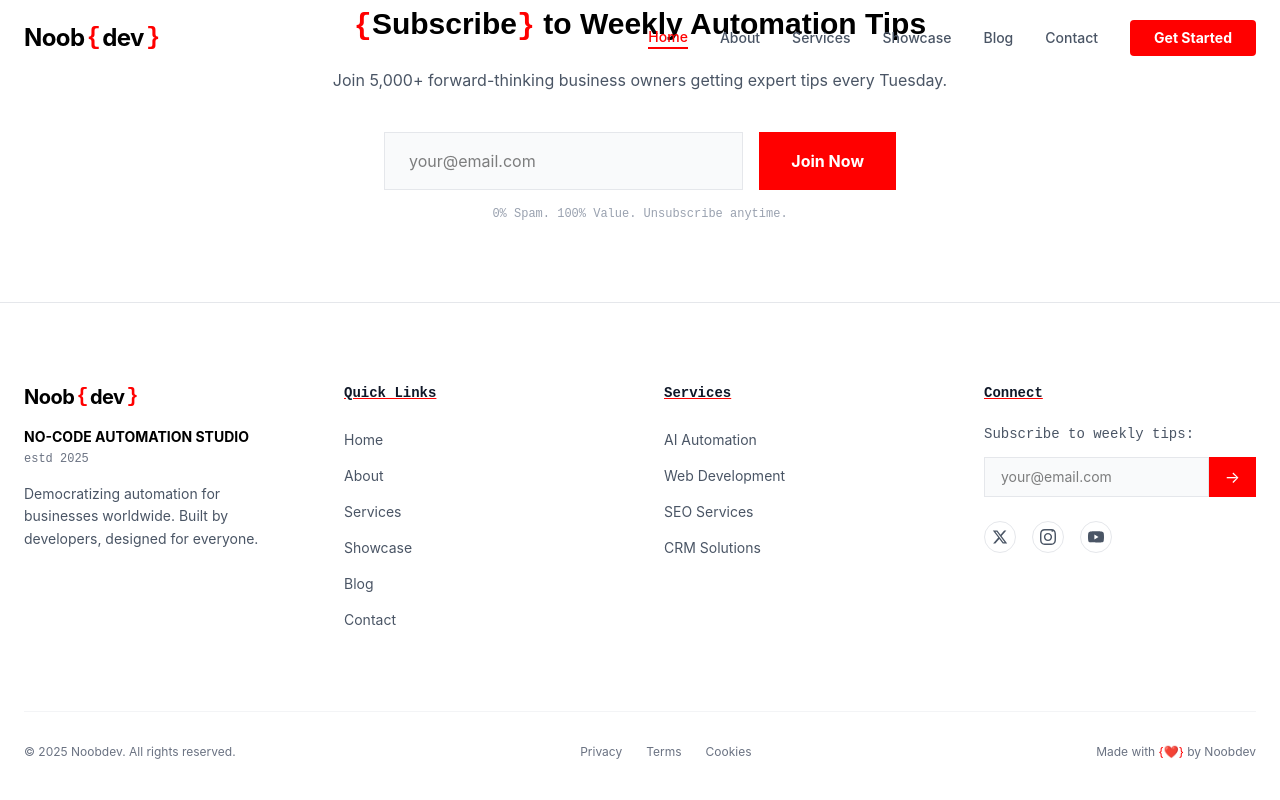
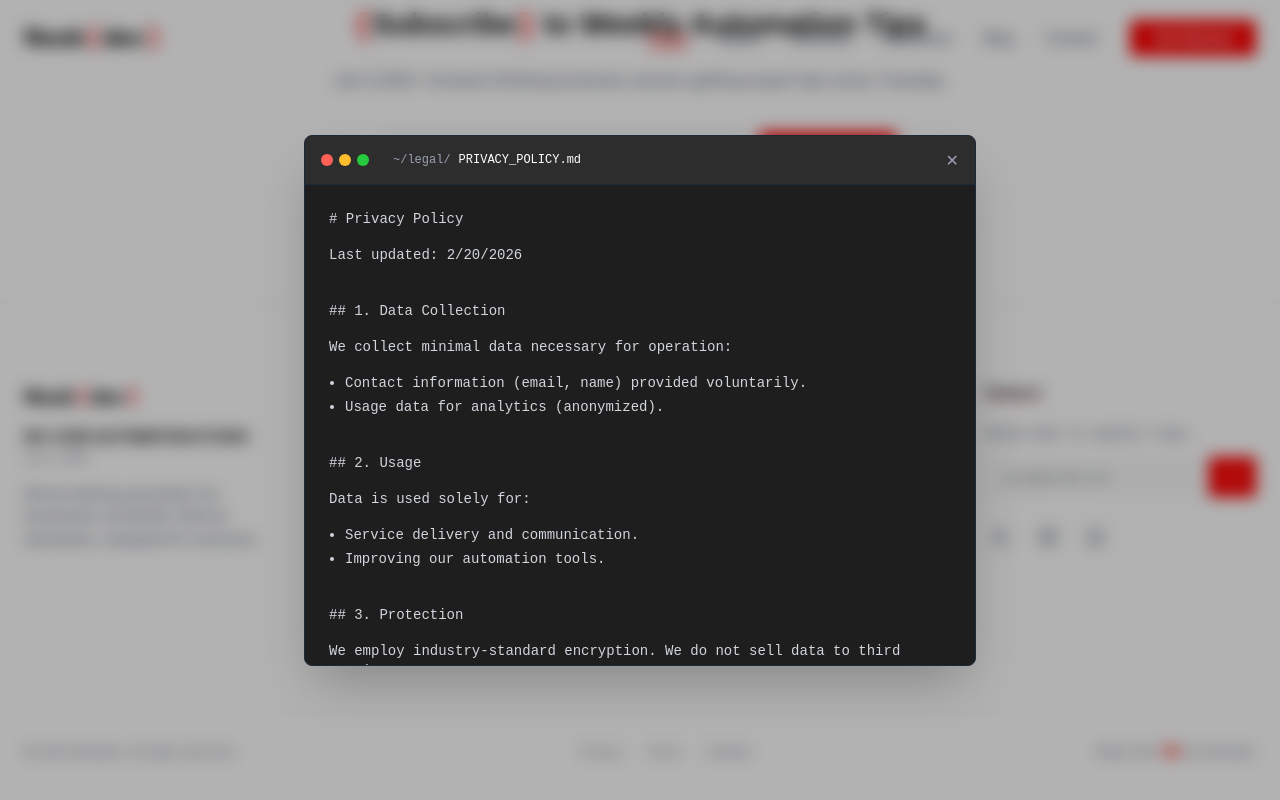
Before and after one commit to noobsoldev/NoobDev-Technologies-, a React (Vite) app: page / in a window 1280 px wide. Both pictures are taken after a click on the button "Privacy". Shown: the part 3715-4515 px from the top of the page. Built offline with nearby package versions, Linux system fonts and the light colour scheme.

Commit message:
feat(footer): Add modal for legal pages
Introduces modals to display Privacy Policy and Terms of Service content directly within the footer, enhancing user access to legal information without navigation.

```diff
--- a/components/Layout.tsx
+++ b/components/Layout.tsx
@@ -98,8 +98,94 @@ export const Navbar = ({ currentPage, setPage }: { currentPage: Page, setPage: (
 };
 
 export const Footer = ({ setPage }: { setPage: (p: Page) => void }) => {
+  const [modalContent, setModalContent] = useState<{ title: string; content: React.ReactNode } | null>(null);
+
+  const openModal = (type: 'privacy' | 'terms' | 'cookies') => {
+    const contentMap = {
+      privacy: {
+        title: 'PRIVACY_POLICY.md',
+        content: (
+          <div className="space-y-4 text-sm font-mono text-gray-300">
+            <p># Privacy Policy</p>
+            <p>Last updated: {new Date().toLocaleDateString()}</p>
+            <br />
+            <p>## 1. Data Collection</p>
+            <p>We collect minimal data necessary for operation:</p>
+            <ul className="list-disc pl-4 space-y-1">
+              <li>Contact information (email, name) provided voluntarily.</li>
+              <li>Usage data for analytics (anonymized).</li>
+            </ul>
+            <br />
+            <p>## 2. Usage</p>
+            <p>Data is used solely for:</p>
+            <ul className="list-disc pl-4 space-y-1">
+              <li>Service delivery and communication.</li>
+              <li>Improving our automation tools.</li>
+            </ul>
+            <br />
+            <p>## 3. Protection</p>
+            <p>We employ industry-standard encryption. We do not sell data to third parties.</p>
+            <br />
+            <p>## 4. Contact</p>
+            <p>For privacy concerns: privacy@noobdev.tech</p>
+          </div>
+        )
+      },
+      terms: {
+        title: 'TERMS_OF_SERVICE.js',
+        content: (
+          <div className="space-y-4 text-sm font-mono text-gray-300">
+            <p>/**</p>
+            <p> * Terms of Service</p>
+            <p> * @version 1.0.0</p>
+            <p> */</p>
+            <br />
+            <p>const Terms = {"{"}</p>
+            <div className="pl-4 border-l border-gray-700">
+              <p>acceptance: "By using Noobdev, you agree to these terms.",</p>
+              <br />
+              <p>services: {"{"}</p>
+              <p className="pl-4">description: "No-code automation & web development",</p>
+              <p className="pl-4">warranty: "Provided 'as is' without warranty",</p>
+              <p>{"},"}</p>
+              <br />
+              <p>liability: "Limited to amount paid for services",</p>
+              <br />
+              <p>termination: "We reserve right to terminate service for abuse"</p>
+            </div>
+            <p>{"};"}</p>
+            <br />
+            <p>export default Terms;</p>
+          </div>
+        )
+      },
+      cookies: {
+        title: 'COOKIES_CONFIG.json',
+        content: (
+          <div className="space-y-4 text-sm font-mono text-gray-300">
+            <p>{"{"}</p>
+            <div className="pl-4">
+              <p>"cookie_policy": {"{"}</p>
+              <div className="pl-4">
+                <p>"essential": true,</p>
+                <p>"analytics": "optional",</p>
+                <p>"marketing": false,</p>
+                <p>"description": "We use cookies to enhance your experience."</p>
+              </div>
+              <p>{"},"}</p>
+              <br />
+              <p>"management": "You can disable cookies in browser settings."</p>
+            </div>
+            <p>{"}"}</p>
+          </div>
+        )
+      }
+    };
+    setModalContent(contentMap[type]);
+  };
+
   return (
-    <footer className="bg-white border-t border-gray-200 pt-20 pb-10">
+    <footer className="bg-white border-t border-gray-200 pt-20 pb-10 relative">
       <div className="max-w-7xl mx-auto px-6">
         <div className="grid grid-cols-1 md:grid-cols-4 gap-12 mb-20">
           <div>
@@ -151,28 +237,62 @@ export const Footer = ({ setPage }: { setPage: (p: Page) => void }) => {
               </div>
             </div>
             <div className="flex space-x-4">
-              <button title="X (Twitter)" aria-label="X (Twitter)" className="w-8 h-8 rounded-full border border-gray-200 flex items-center justify-center text-gray-600 hover:border-[#FF0000] hover:text-[#FF0000] transition-all">
+              <a href="https://x.com/noobdevtech" target="_blank" rel="noopener noreferrer" title="X (Twitter)" aria-label="X (Twitter)" className="w-8 h-8 rounded-full border border-gray-200 flex items-center justify-center text-gray-600 hover:border-[#FF0000] hover:text-[#FF0000] transition-all">
                 <svg className="w-4 h-4" fill="currentColor" viewBox="0 0 24 24"><path d="M18.244 2.25h3.308l-7.227 8.26 8.502 11.24H16.17l-5.214-6.817L4.99 21.75H1.68l7.73-8.835L1.254 2.25H8.08l4.713 6.231zm-1.161 17.52h1.833L7.084 4.126H5.117z"></path></svg>
-              </button>
-              <button title="Instagram" aria-label="Instagram" className="w-8 h-8 rounded-full border border-gray-200 flex items-center justify-center text-gray-600 hover:border-[#FF0000] hover:text-[#FF0000] transition-all">
+              </a>
+              <a href="https://instagram.com/noobdevtech" target="_blank" rel="noopener noreferrer" title="Instagram" aria-label="Instagram" className="w-8 h-8 rounded-full border border-gray-200 flex items-center justify-center text-gray-600 hover:border-[#FF0000] hover:text-[#FF0000] transition-all">
                 <svg className="w-4 h-4" fill="currentColor" viewBox="0 0 24 24"><path d="M12 2.163c3.204 0 3.584.012 4.85.07 1.366.062 2.633.332 3.608 1.308.975.975 1.245 2.242 1.308 3.608.058 1.266.07 1.646.07 4.85s-.012 3.584-.07 4.85c-.062 1.366-.332 2.633-1.308 3.608-.975.975-2.242 1.245-3.608 1.308-1.266.058-1.646.07-4.85.07s-3.584-.012-4.85-.07c-1.366-.062-2.633-.332-3.608-1.308-.975-.975-1.245-2.242-1.308-3.608-.058-1.266-.07-1.646-.07-4.85s.012-3.584.07-4.85c.062-1.366.332-2.633 1.308-3.608.975-.975 2.242-1.245 3.608-1.308 1.266-.058 1.646-.07 4.85-.07zm0-2.163c-3.259 0-3.667.014-4.947.072-4.358.2-6.78 2.618-6.98 6.98-.059 1.281-.073 1.689-.073 4.948s.014 3.667.072 4.947c.2 4.337 2.617 6.76 6.98 6.98 1.281.059 1.689.073 4.948.073s3.667-.014 4.947-.072c4.357-.2 6.78-2.618 6.98-6.98.059-1.281.073-1.689.073-4.948s-.014-3.667-.072-4.947c-.2-4.358-2.618-6.78-6.98-6.98-1.281-.059-1.689-.073-4.948-.073zm0 5.838c-3.403 0-6.162 2.759-6.162 6.162s2.759 6.163 6.162 6.163 6.162-2.759 6.162-6.163-2.759-6.162-6.162-6.162zm0 10.162c-2.209 0-4-1.79-4-4 0-2.209 1.791-4 4-4s4 1.791 4 4c0 2.21-1.791 4-4 4zm6.406-11.845c.796 0 1.441-.645 1.441-1.44s-.645-1.44-1.441-1.44-1.44.645-1.44 1.44.645 1.44 1.44 1.44z"></path></svg>
-              </button>
-              <button title="YouTube" aria-label="YouTube" className="w-8 h-8 rounded-full border border-gray-200 flex items-center justify-center text-gray-600 hover:border-[#FF0000] hover:text-[#FF0000] transition-all">
-                <svg className="w-4 h-4" fill="currentColor" viewBox="0 0 24 24"><path d="M23.498 6.186a3.016 3.016 0 0 0-2.122-2.136C19.505 3.545 12 3.545 12 3.545s-7.505 0-9.377.505A3.017 3.017 0 0 0 .502 6.186C0 8.07 0 12 0 12s0 3.93.502 5.814a3.016 3.016 0 0 0 2.122 2.136c1.871.505 9.376.505 9.376.505s7.505 0 9.377-.505a3.015 3.015 0 0 0 2.122-2.136C24 15.93 24 12 24 12s0-3.93-.502-5.814zM9.545 15.568V8.432L15.818 12l-6.273 3.568z"></path></svg>
-              </button>
+              </a>
+              <a href="https://wa.me/919717358684" target="_blank" rel="noopener noreferrer" title="WhatsApp" aria-label="WhatsApp" className="w-8 h-8 rounded-full border border-gray-200 flex items-center justify-center text-gray-600 hover:border-[#FF0000] hover:text-[#FF0000] transition-all">
+                <svg className="w-4 h-4" fill="currentColor" viewBox="0 0 24 24"><path d="M17.472 14.382c-.297-.149-1.758-.867-2.03-.967-.273-.099-.471-.148-.67.15-.197.297-.767.966-.94 1.164-.173.199-.347.223-.644.075-.297-.15-1.255-.463-2.39-1.475-.883-.788-1.48-1.761-1.653-2.059-.173-.297-.018-.458.13-.606.134-.133.298-.347.446-.52.149-.174.198-.298.298-.497.099-.198.05-.371-.025-.52-.075-.149-.669-1.612-.916-2.207-.242-.579-.487-.5-.669-.51-.173-.008-.371-.01-.57-.01-.198 0-.52.074-.792.372-.272.297-1.04 1.016-1.04 2.479 0 1.462 1.065 2.875 1.213 3.074.149.198 2.096 3.2 5.077 4.487.709.306 1.262.489 1.694.625.712.227 1.36.195 1.871.118.571-.085 1.758-.719 2.006-1.413.248-.694.248-1.289.173-1.413-.074-.124-.272-.198-.57-.347m-5.421 7.403h-.004a9.87 9.87 0 01-5.031-1.378l-.361-.214-3.741.982.998-3.648-.235-.374a9.86 9.86 0 01-1.51-5.26c.001-5.45 4.436-9.884 9.888-9.884 2.64 0 5.122 1.03 6.988 2.898a9.825 9.825 0 012.893 6.994c-.003 5.45-4.437 9.884-9.885 9.884m8.413-18.297A11.815 11.815 0 0012.05 0C5.495 0 .16 5.335.157 11.892c0 2.096.547 4.142 1.588 5.945L.057 24l6.305-1.654a11.882 11.882 0 005.683 1.448h.005c6.554 0 11.89-5.335 11.893-11.893a11.821 11.821 0 00-3.48-8.413Z"/></svg>
+              </a>
             </div>
           </div>
         </div>
         <div className="border-t border-gray-100 pt-8 flex flex-col md:flex-row justify-between items-center text-xs text-gray-500 space-y-4 md:space-y-0">
           <p>© 2025 Noobdev. All rights reserved.</p>
           <div className="flex space-x-6">
-            <button className="hover:text-[#FF0000]">Privacy</button>
-            <button className="hover:text-[#FF0000]">Terms</button>
-            <button className="hover:text-[#FF0000]">Cookies</button>
+            <button onClick={() => openModal('privacy')} className="hover:text-[#FF0000]">Privacy</button>
+            <button onClick={() => openModal('terms')} className="hover:text-[#FF0000]">Terms</button>
+            <button onClick={() => openModal('cookies')} className="hover:text-[#FF0000]">Cookies</button>
           </div>
           <p>Made with <span className="text-[#FF0000]">{"{❤️}"}</span> by Noobdev</p>
         </div>
       </div>
+
+      {/* Terminal Modal */}
+      {modalContent && (
+        <div className="fixed inset-0 z-[100] flex items-center justify-center p-4">
+          <div className="absolute inset-0 bg-black/30 backdrop-blur-sm" onClick={() => setModalContent(null)}></div>
+          <div className="relative w-full max-w-2xl bg-[#1e1e1e] rounded-lg shadow-2xl overflow-hidden border border-gray-800 animate-in fade-in zoom-in duration-200">
+            {/* Terminal Header */}
+            <div className="bg-[#2d2d2d] px-4 py-3 flex items-center justify-between border-b border-gray-800">
+              <div className="flex items-center space-x-2">
+                <div className="flex space-x-1.5">
+                  <div className="w-3 h-3 rounded-full bg-[#ff5f56]"></div>
+                  <div className="w-3 h-3 rounded-full bg-[#ffbd2e]"></div>
+                  <div className="w-3 h-3 rounded-full bg-[#27c93f]"></div>
+                </div>
+                <div className="ml-4 text-xs font-mono text-gray-400 flex items-center">
+                  <span className="mr-2">~/legal/</span>
+                  <span className="text-white">{modalContent.title}</span>
+                </div>
+              </div>
+              <button
+                onClick={() => setModalContent(null)}
+                className="text-gray-400 hover:text-white transition-colors"
+              >
+                ✕
+              </button>
+            </div>
+
+            {/* Terminal Content */}
+            <div className="p-6 max-h-[60vh] overflow-y-auto custom-scrollbar">
+              {modalContent.content}
+            </div>
+          </div>
+        </div>
+      )}
     </footer>
   );
 };
```
